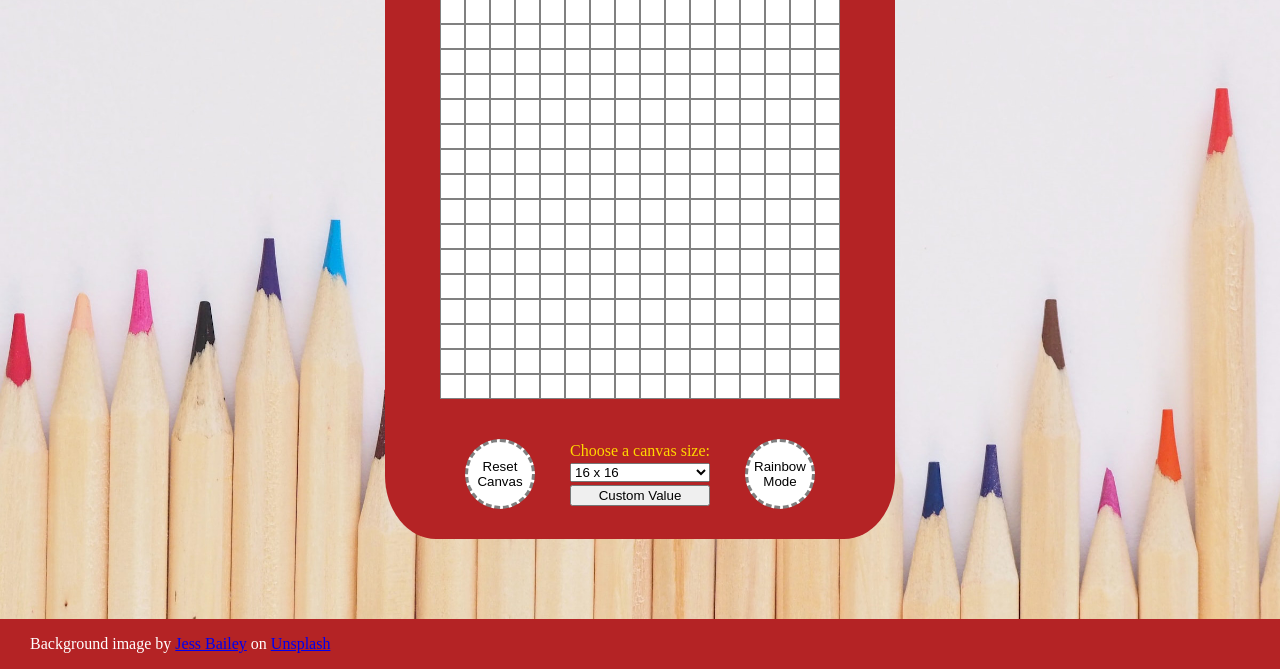
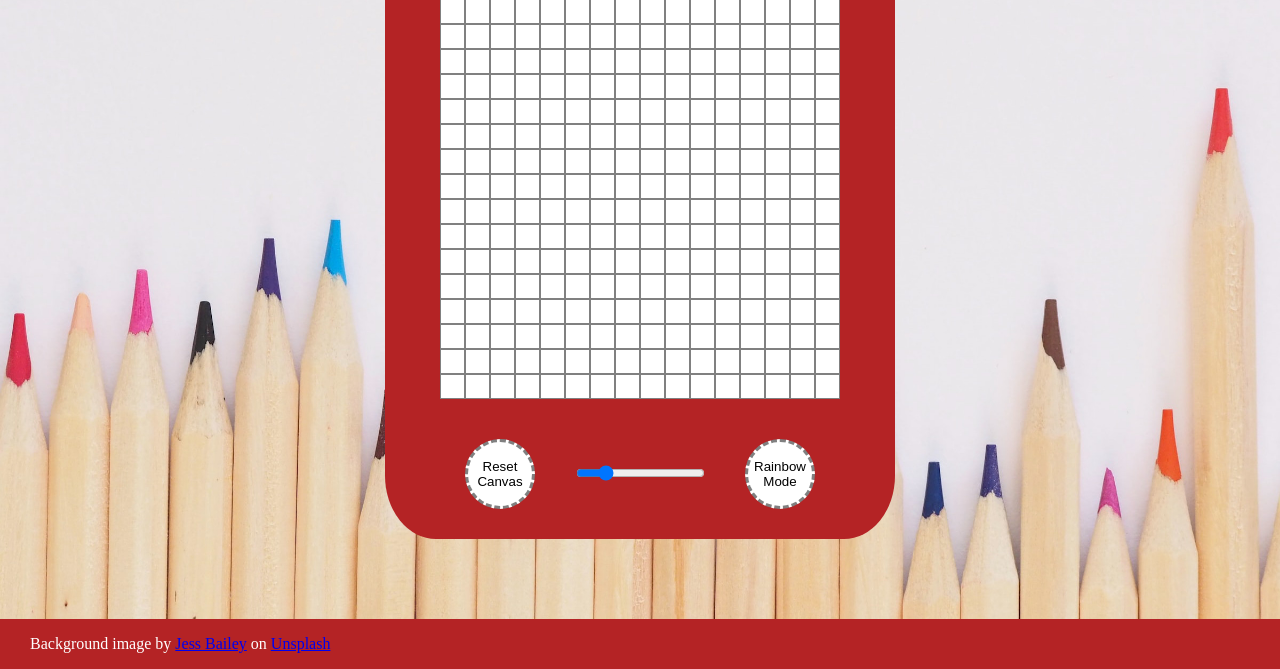
Before and after one commit to lewisgormanneale/etch-a-sketch, a plain HTML site: page index.html in a window 1280 px wide. Shown: the part 253-922 px from the top of the page. Drawn offline with Linux system fonts and the light colour scheme.

Commit message:
added slider to change grid size

```diff
--- a/index.html
+++ b/index.html
@@ -20,13 +20,9 @@
             <div id="controls">
                 <button onclick="resetGrid()" id="reset-button">Reset Canvas</button>
                 <div id="size-select">
-                    <label for="preset-size-options">Choose a canvas size:</label>
-                    <select name="preset-size-options" id="preset-size-options">
-                        <option onchange="makeGrid(16)">16 x 16</option>
-                        <option onchange="makeGrid(32)">32 x 32</option>
-                        <option onchange="makeGrid(64)">64 x 64</option>
-                    </select>
-                    <button id="custom-size-option">Custom Value</button>
+                    <div id=”slider-container”>
+                        <input type="range" onchange="resetGrid()" min="8" max="48" value="16" id="slider">
+                    </div>
                 </div>
                 <button onclick="toggleRainbowMode()" id="rainbow-button">Rainbow Mode</button>
             </div>
--- a/script.js
+++ b/script.js
@@ -1,8 +1,9 @@
 const startColor = '#000000'
 const startSize = 16;
 
+let input = document.querySelector('input');
+let currentSize = startSize;
 let currentColor = startColor;
-let currentSize = startSize;
 let rainbowMode = false;
 
 const container = document.querySelector('#container');
@@ -33,21 +34,28 @@ function fillIn() {
         currentColor = pickRainbowColor();
     }
     self.style.backgroundColor = currentColor;
-    console.log('hi')
-}
+};
 
 function resetGrid() {
     let elements = document.getElementsByClassName('canvas-grid-box');
     while (elements.length > 0) elements[0].remove();
     currentColor = startColor;
     makeGrid(currentSize);
-}
+};
 
 function toggleRainbowMode() {
     rainbowMode = !rainbowMode;
     currentColor = '#000000'
 }
 
+let inputValue = input.value;
+console.log(inputValue);
+input.addEventListener('input', function(){
+    inputValue = this.value;
+    currentSize = inputValue;
+    console.log(inputValue);
+},0);
+
 window.addEventListener('load', makeGrid(startSize));
 
 /*
```
